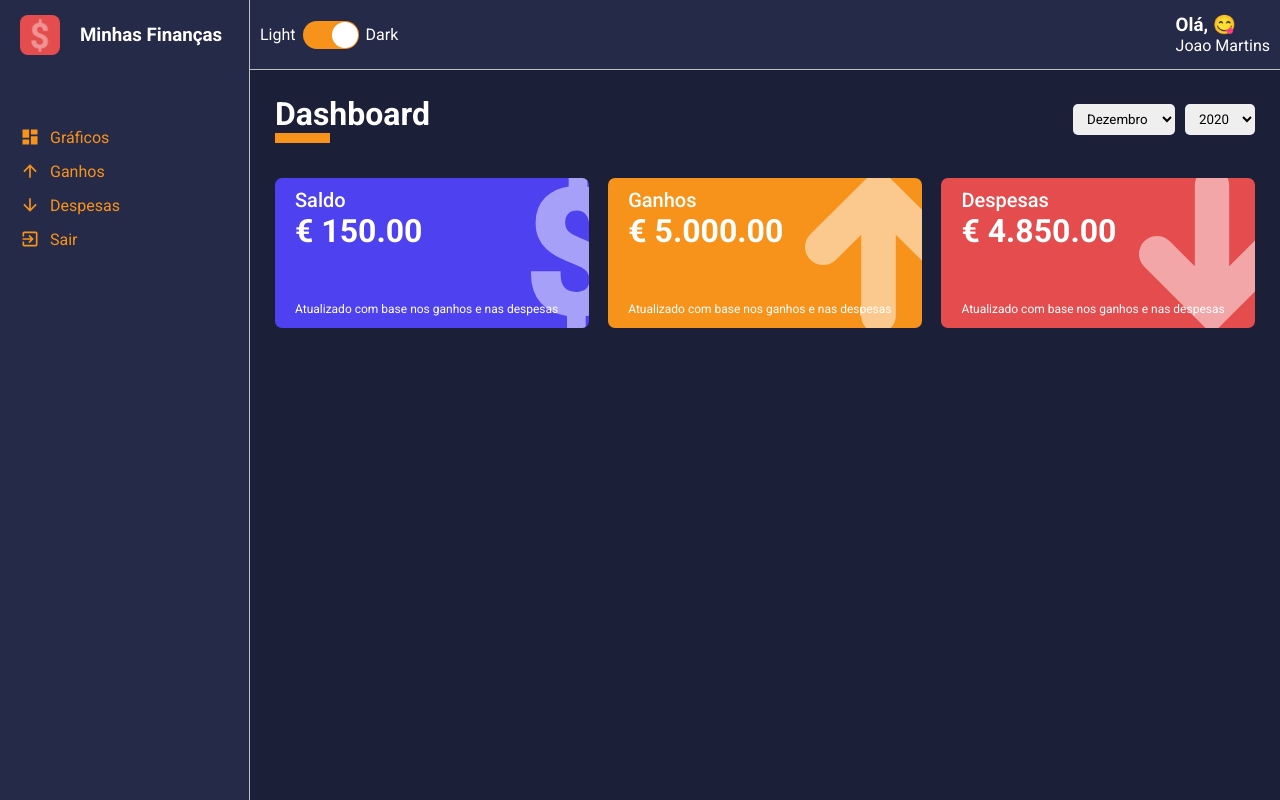
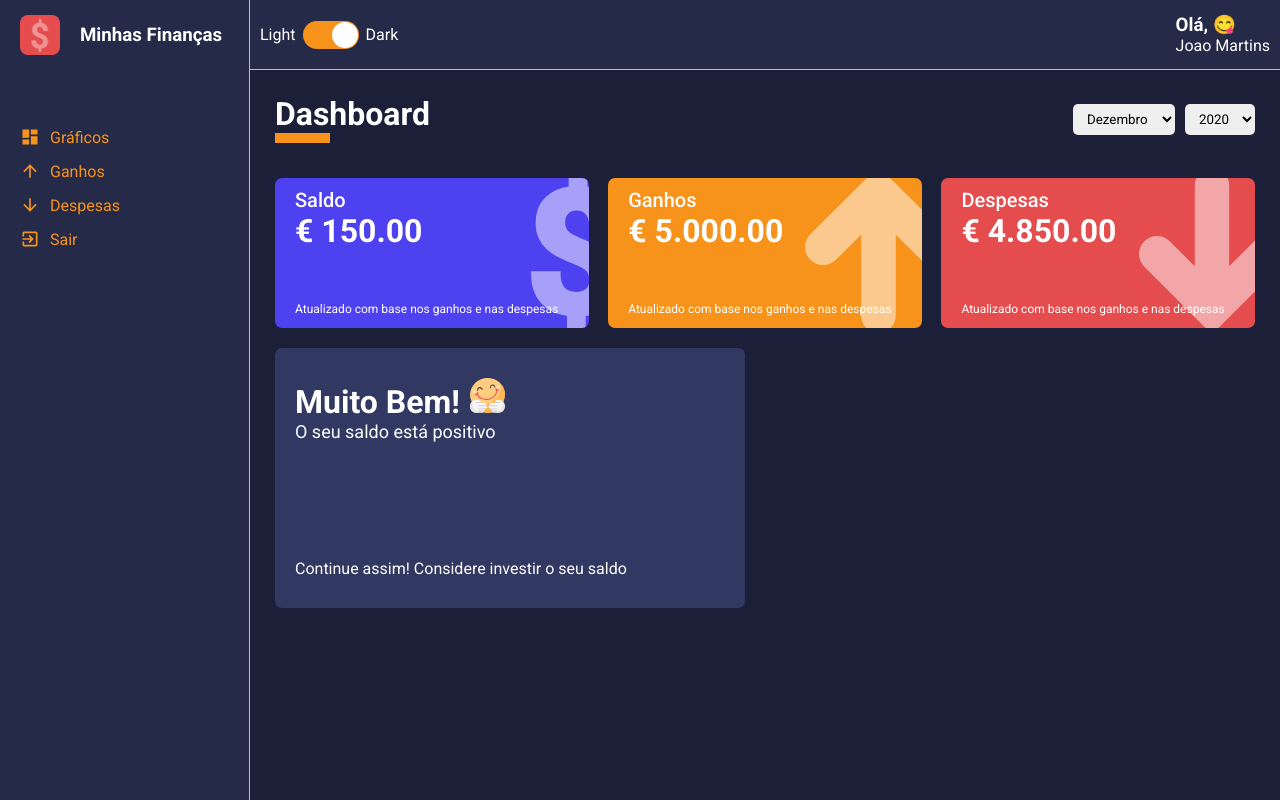
Before and after one commit to MoonKode/wallet, a React (Create React App) app: page /dashboard in a window 1280 px wide. Built offline with nearby package versions, Linux system fonts and the light colour scheme.

Commit message:
created MessageBox

```diff
--- /dev/null
+++ b/src/components/MessageBox/index.tsx
@@ -0,0 +1,33 @@
+import React from 'react'
+import { Container } from './styles'
+
+interface IMessageBoxProps {
+    title: string;
+    description: string;
+    footerText: string;
+    icon: string;
+}
+
+const MessageBox: React.FC<IMessageBoxProps> = ({
+    title,
+    description,
+    footerText,
+    icon
+}) => {
+    return (
+        <Container>
+            <header>
+                <h1>
+                    {title}
+                    <img src={icon} alt={title} />
+                </h1>
+                <p>{description}</p>
+            </header>
+            <footer>
+                <span>{footerText}</span>
+            </footer>
+        </Container>
+    )
+}
+
+export default MessageBox
--- /dev/null
+++ b/src/components/MessageBox/styles.ts
@@ -0,0 +1,24 @@
+import styled from 'styled-components'
+
+export const Container = styled.div`
+    width: 48%;
+    height : 260px;
+    background-color: ${props => props.theme.colors.tertiary};
+    color: ${props => props.theme.colors.white};
+    border-radius: 7px;
+    margin: 10px 0;
+    padding: 30px 20px;
+    display:flex;
+    flex-direction: column;
+    justify-content: space-between;
+
+    >header img {
+        width: 35px;
+        margin-left: 10px;
+
+    }
+
+    >header p {
+        font-size: 18px;
+    }
+`;
--- a/src/pages/Dashboard/index.tsx
+++ b/src/pages/Dashboard/index.tsx
@@ -3,11 +3,15 @@
 import ContentHeader from '../../components/ContentHeader'
 import SelectInput from '../../components/SelectInput'
 import WalletBox from '../../components/WalletBox'
+import MessageBox from '../../components/MessageBox'
 
 
 import expenses from '../../repositories/expenses'
 import gains from '../../repositories/gains'
 import listOfMonths from '../../utils/months'
+
+import happyImg from '../../assets/happy.svg'
+import sadImg from '../../assets/sad.svg'
 
 import {
     Container,
@@ -115,6 +119,12 @@
                     icon="arrowDown"
                     color="#E44C4E"
                 />
+                <MessageBox
+                    title='Muito Bem!'
+                    description='O seu saldo está positivo'
+                    icon={happyImg}
+                    footerText='Continue assim! Considere investir o seu saldo'
+                />
             </Content>
 
         </Container>
--- a/src/pages/Dashboard/styles.ts
+++ b/src/pages/Dashboard/styles.ts
@@ -4,4 +4,5 @@
 export const Content = styled.div`
     display:flex;
     justify-content: space-between;
+    flex-wrap: wrap;
 `;
```
Also changed, not shown: 1 other file (tests, documents, lock files or other folders).
